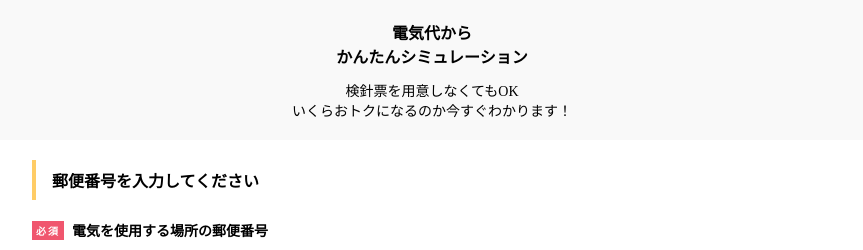
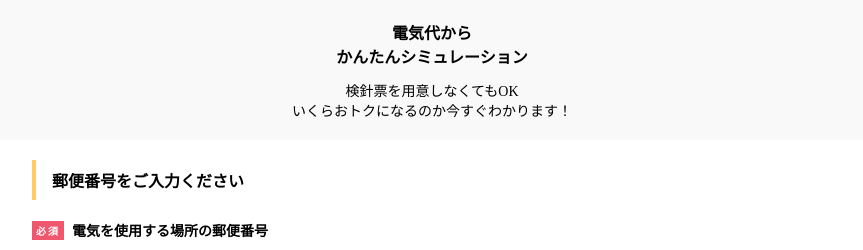
Before and after one commit to enechange/coding-challenge, a Next.js app in the folder frontend_challenge_2/challenges/toru_shimizu/coding-challenge/: page / in a window 1280 px wide. Shown: the top 250 px of the page, without its empty margins (208-1071 px from the left). Built offline with nearby package versions, Linux system fonts and the light colour scheme.

Commit message:
fix: 見出しの誤字を修正

```diff
--- a/frontend_challenge_2/challenges/toru_shimizu/coding-challenge/src/components/features/simulation-form.tsx
+++ b/frontend_challenge_2/challenges/toru_shimizu/coding-challenge/src/components/features/simulation-form.tsx
@@ -36,7 +36,7 @@ export const SimulationForm = () => {
   return (
     <FormProvider {...methods}>
       <form className={styles.form} onSubmit={handleSubmit(onSubmit)}>
-        <FormContent title="郵便番号を入力してください">
+        <FormContent title="郵便番号をご入力ください">
           <PostalCode />
         </FormContent>
         <FormContent title="電気のご使用状況について教えてください">
```
